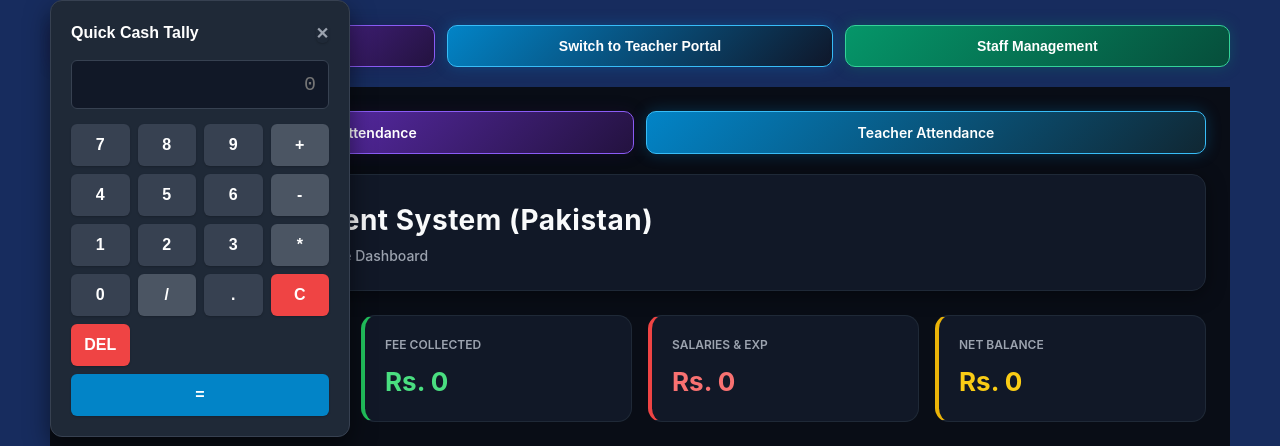
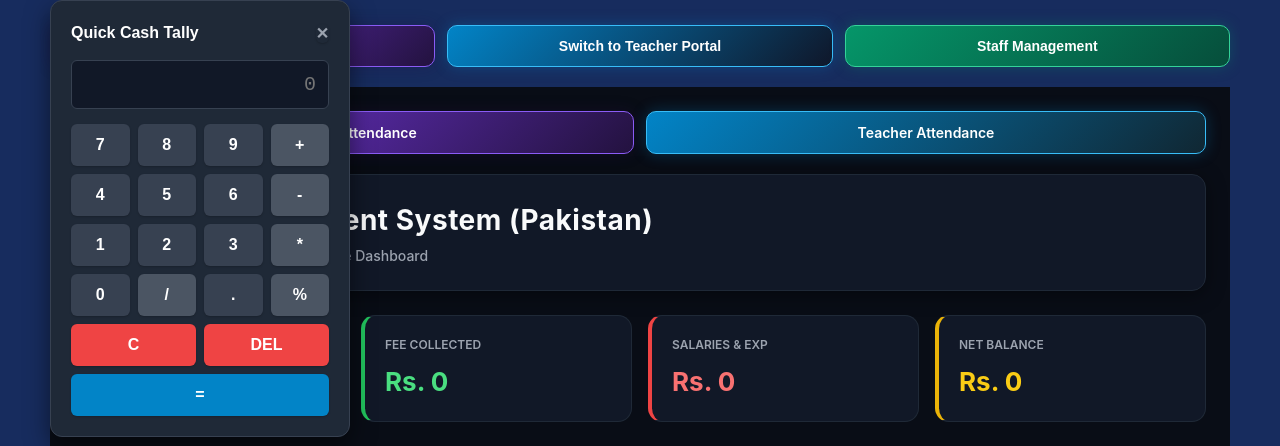
Before and after one commit to imrangul882/school-management-system, a React (Vite) app: page / in a window 1280 px wide. Both pictures are taken after typing "Sample", "Sample", "Sample", "5", "Sample", "Sample" into the empty fields and a click on the button "Calculator". Shown: the part 100-546 px from the top of the page. Built offline with nearby package versions, Linux system fonts and the light colour scheme; no server answers; the database is empty.

Commit message:
fix: fix calculator layout and percentage bug

```diff
--- a/src/components/CalculatorModal.tsx
+++ b/src/components/CalculatorModal.tsx
@@ -8,6 +8,37 @@ interface CalculatorModalProps {
 export const CalculatorModal: React.FC<CalculatorModalProps> = ({ isOpen, onClose }) => {
     const [calcInput, setCalcInput] = useState('');
     if (!isOpen) return null;
+
+    const handleButtonClick = (btn: string) => {
+        if (btn === 'C') {
+            setCalcInput('');
+        } else if (btn === 'DEL') {
+            setCalcInput(prev => prev.slice(0, -1));
+        } else if (btn === '%') {
+            setCalcInput(prev => prev + '%');
+        } else if (btn === '=') {
+            try {
+                let sanitizedInput = calcInput;
+
+                // Agar plus ya minus ke sath percentage ho (jaise 500 - 10%)
+                // Toh pehli rakam ka utna percent calculate ho kar adjust ho jaye ga
+                sanitizedInput = sanitizedInput.replace(/([0-9.]+)\s*([\+\-])\s*([0-9.]+)%/g, (match, base, op, percent) => {
+                    return `${base} ${op} (${base} * ${percent} / 100)`;
+                });
+
+                // Baqi jagahon ke liye standard percentage (% ko /100 kar dena)
+                sanitizedInput = sanitizedInput.replace(/%/g, '/100');
+
+                const res = eval(sanitizedInput);
+                const formattedResult = Number.isFinite(res) ? Number(res).toFixed(2) : 'Error';
+                setCalcInput(formattedResult);
+            } catch {
+                setCalcInput('Error');
+            }
+        } else {
+            setCalcInput(prev => prev + btn);
+        }
+    };
 
     return (
         <div style={{
@@ -30,34 +61,25 @@ export const CalculatorModal: React.FC<CalculatorModalProps> = ({ isOpen, onClos
                 style={{ width: '100%', padding: '12px', fontSize: '20px', textAlign: 'right', marginBottom: '15px', boxSizing: 'border-box', background: '#111827', color: '#10b981', border: '1px solid #374151', borderRadius: '6px', fontFamily: 'monospace' }}
             />
             <div style={{ display: 'grid', gridTemplateColumns: 'repeat(4, 1fr)', gap: '8px' }}>
-        {['7', '8', '9', '+', '4', '5', '6', '-', '1', '2', '3', '*', '0','/', '.', 'C', 'DEL', '='].map((btn) => (
+                {['7', '8', '9', '+', '4', '5', '6', '-', '1', '2', '3', '*', '0', '/', '.', '%', 'C', 'DEL', '='].map((btn) => {
+                    let gridColumn = 'span 1';
+                    if (btn === 'C' || btn === 'DEL') {
+                        gridColumn = 'span 2';
+                    } else if (btn === '=') {
+                        gridColumn = 'span 4';
+                    }
+
+                    return (
                         <button
                             key={btn}
                             type="button"
-            onClick={() => {
-              if (btn === 'C') {
-                setCalcInput('');
-              } else if (btn === 'DEL') {
-                setCalcInput(prev => prev.slice(0, -1));
-              } else if (btn === '=') {
-                try {
-                  const res = eval(calcInput);
-                  const formattedResult = Number.isFinite(res) ? Number(res).toFixed(2) : 'Error';
-                  setCalcInput(formattedResult);
-                } catch {
-                  setCalcInput('Error');
-                }
-              } else {
-                setCalcInput(prev => prev + btn);
-              }
-            }}
-
+                            onClick={() => handleButtonClick(btn)}
                             style={{
-              gridColumn: btn === '=' ? 'span 4' : 'span 1',
+                                gridColumn: gridColumn,
                                 padding: '12px',
                                 fontSize: '16px',
                                 fontWeight: 'bold',
-              background: btn === '=' ? '#0284c7' : ['C', 'DEL'].includes(btn) ? '#ef4444' : ['+', '-', '*', '/'].includes(btn) ? '#4b5563' : '#374151',
+                                background: btn === '=' ? '#0284c7' : ['C', 'DEL'].includes(btn) ? '#ef4444' : ['+', '-', '*', '/', '%'].includes(btn) ? '#4b5563' : '#374151',
                                 color: '#fff',
                                 border: 'none',
                                 borderRadius: '6px',
@@ -67,7 +89,8 @@ export const CalculatorModal: React.FC<CalculatorModalProps> = ({ isOpen, onClos
                         >
                             {btn}
                         </button>
-        ))}
+                    );
+                })}
             </div>
         </div>
     );
```
Lines whose indentation alone changed are shown as unchanged.
